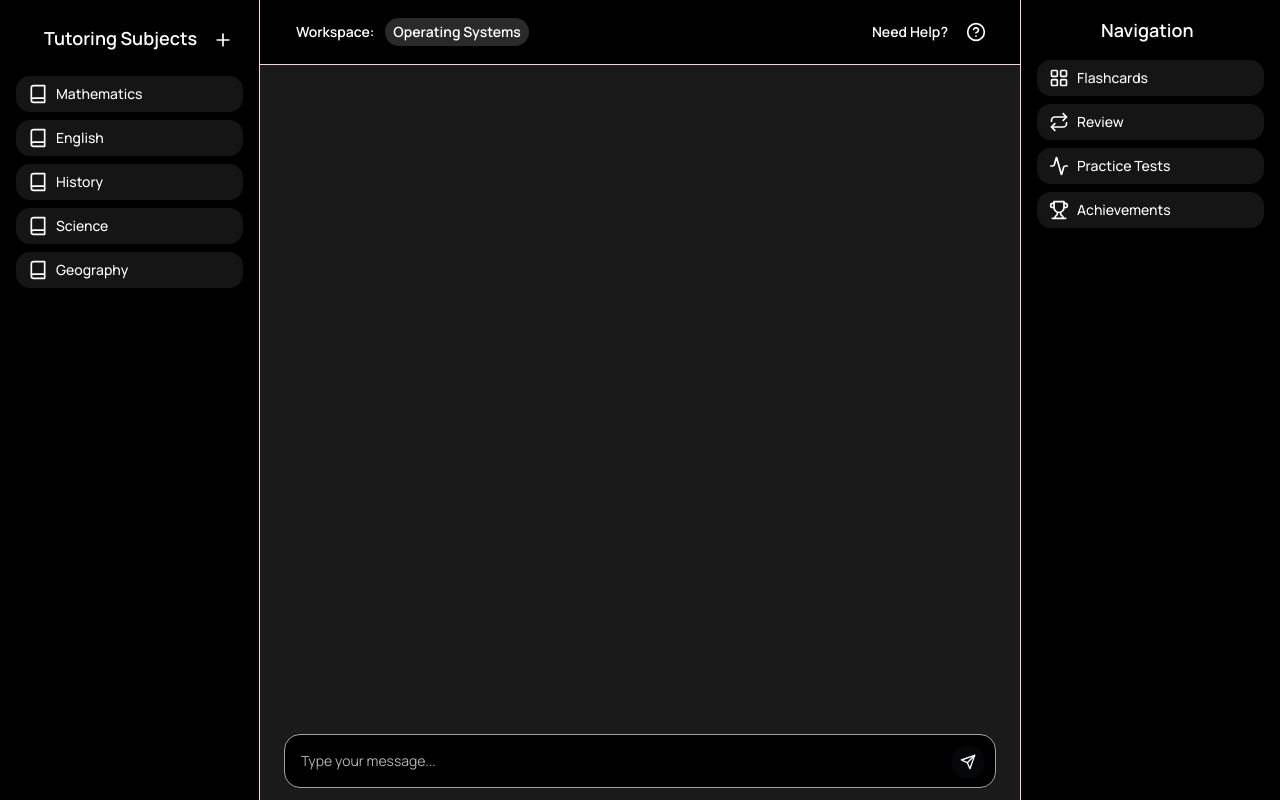
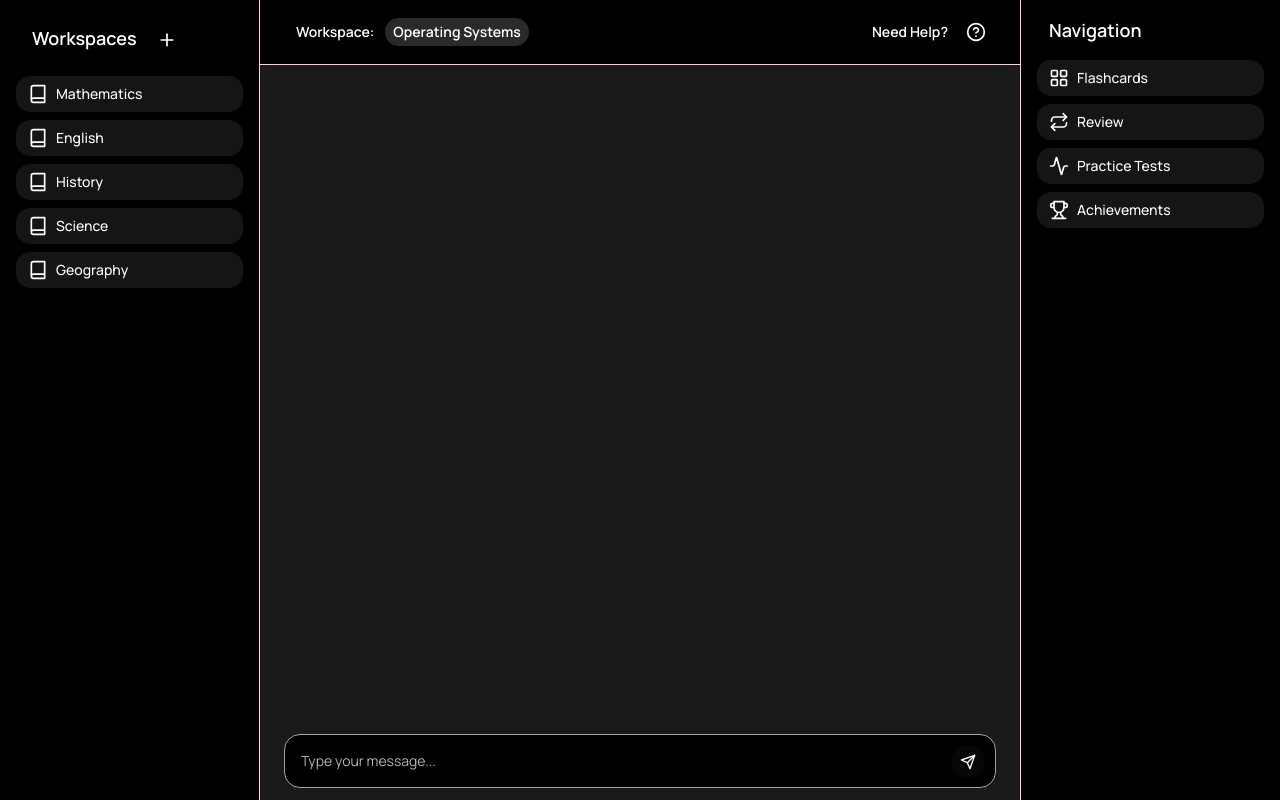
Before and after one commit to walletkun/ingeniumSTEM_Hacks, a Next.js app: page /mainScreen in a window 1280 px wide. Built offline with nearby package versions, Linux system fonts and the light colour scheme.

Commit message:
i forgot what im adding

```diff
--- a/components/tutor.jsx
+++ b/components/tutor.jsx
@@ -9,9 +9,9 @@ export const Tutor = () => {
       <div className="hidden w-[260px] flex-col bg-black p-4 md:flex border-r border-r-primary">
         <div className="flex items-center justify-between">
           <div className="flex items-center gap-2">
-            <h3 className="text-lg font-semibold ml-7">Tutoring Subjects</h3>
+            <h3 className="text-lg font-semibold ml-4">Workspaces</h3>
           </div>
-          <Button size="icon" variant="ghost" className="rounded-full hover:bg-primary mt-1">
+          <Button size="icon" variant="ghost" className="rounded-full hover:bg-primary mt-1 mr-14">
             <PlusIcon className="h-5 w-5" />
             <span className="sr-only">Add Subject</span>
           </Button>
@@ -104,7 +104,7 @@ export const Tutor = () => {
       {/*Navigation Sidebar */}
       <div className="hidden w-[260px] flex-col bg-background p-4 md:flex border-l border-l-primary">
         <div className="flex items-center justify-between">
-          <h3 className="text-lg font-semibold ml-16">Navigation</h3>
+          <h3 className="text-lg font-semibold ml-3">Navigation</h3>
         </div>
         <div className="mt-4 flex-1 space-y-2">
           <Link
```
